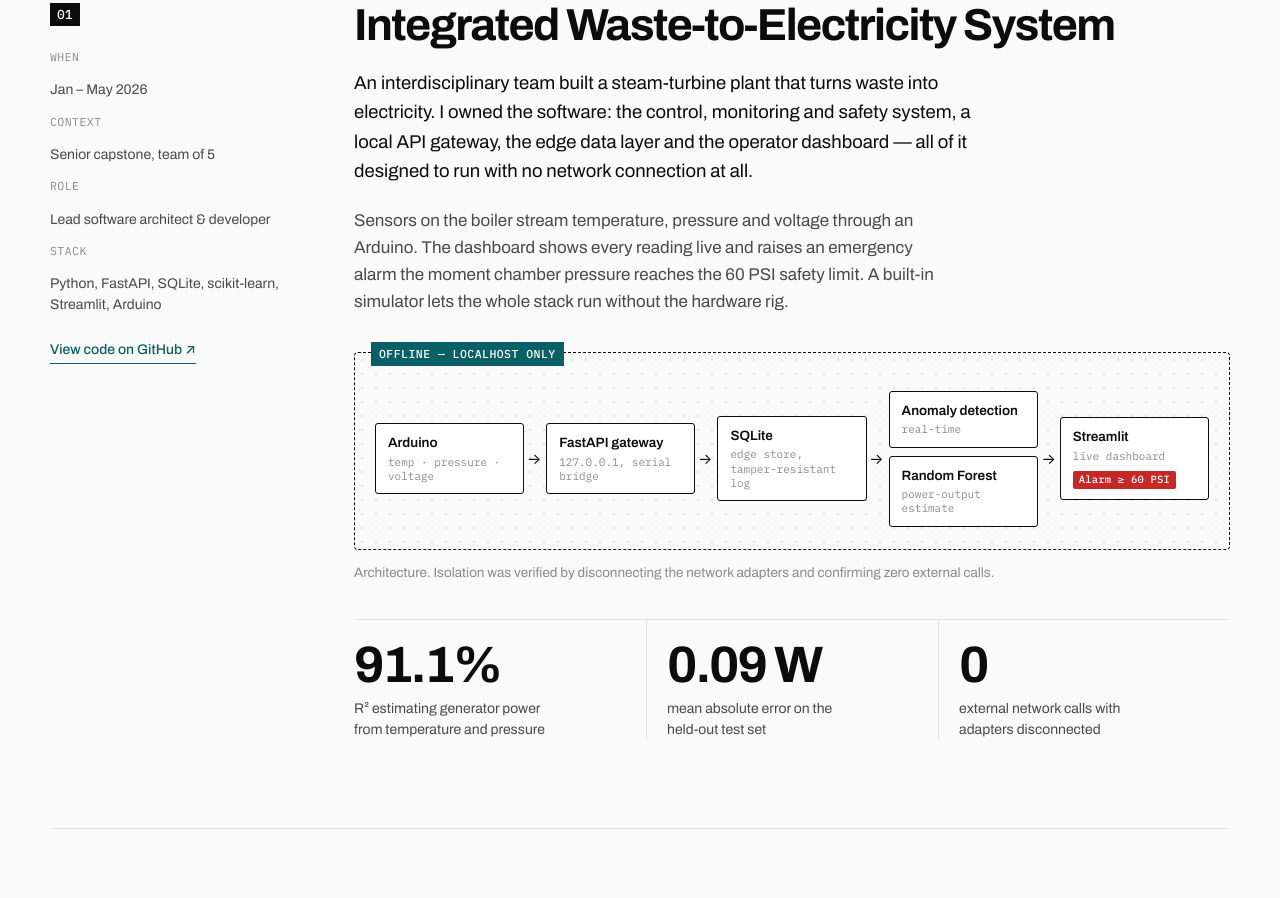
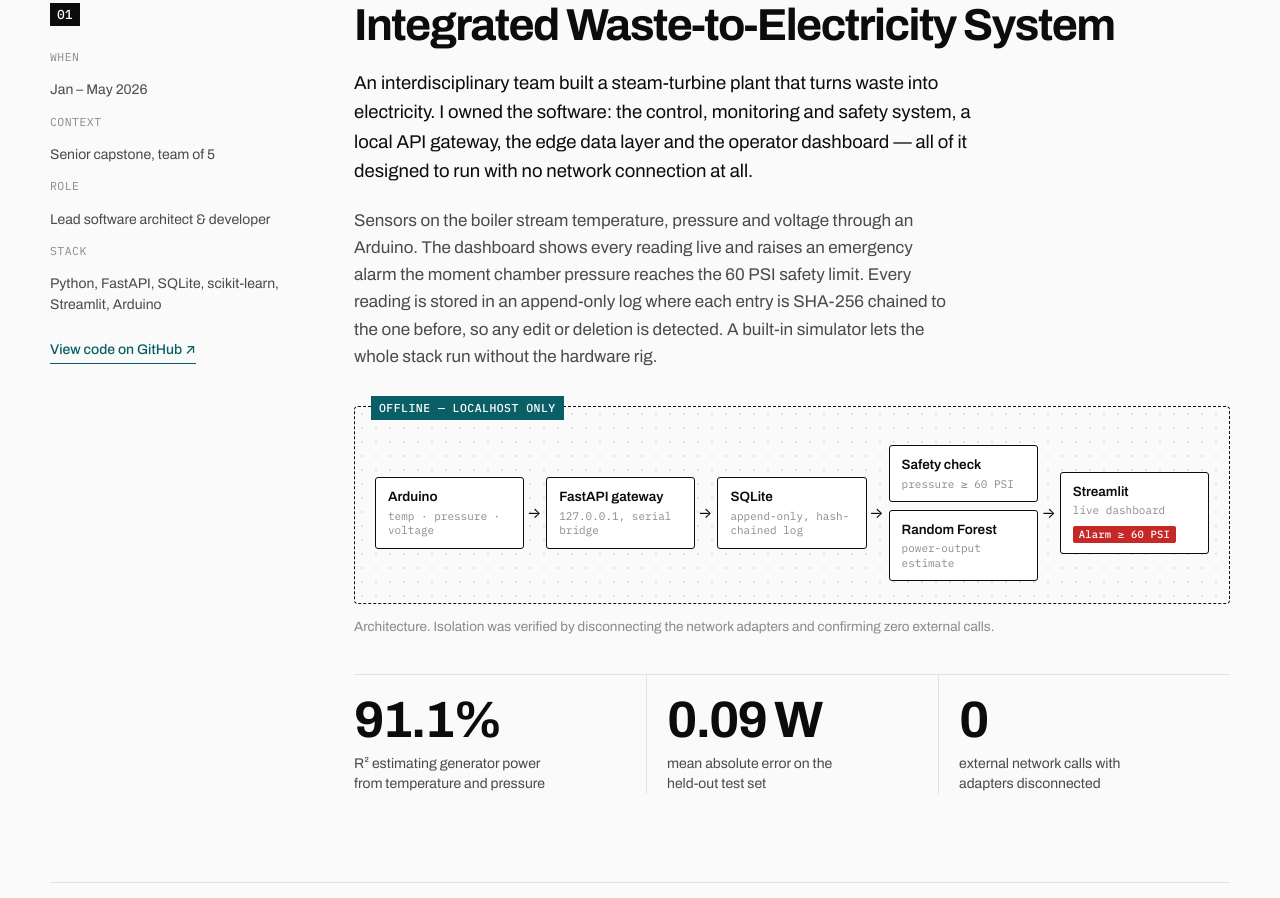
Before and after one commit to O5mu/osama-portfolio, a plain HTML site: page index.html in a window 1280 px wide. Shown: the part 1262-2160 px from the top of the page. Drawn offline with Linux system fonts and the light colour scheme.

Commit message:
Capstone: describe safety alerts and hash-chained log accurately

```diff
--- a/index.html
+++ b/index.html
@@ -93,19 +93,20 @@
           <p>
             Sensors on the boiler stream temperature, pressure and voltage through an Arduino.
             The dashboard shows every reading live and raises an emergency alarm the moment
-            chamber pressure reaches the 60 PSI safety limit. A built-in simulator lets the whole
-            stack run without the hardware rig.
+            chamber pressure reaches the 60 PSI safety limit. Every reading is stored in an
+            append-only log where each entry is SHA-256 chained to the one before, so any edit or
+            deletion is detected. A built-in simulator lets the whole stack run without the hardware rig.
           </p>
 
-          <figure class="diagram" aria-label="System architecture: boiler sensors stream through an Arduino over serial to a localhost FastAPI gateway, which writes to SQLite; anomaly detection and a power-output model read from it and feed a Streamlit dashboard with a 60 PSI pressure alarm. Everything runs inside an offline boundary.">
+          <figure class="diagram" aria-label="System architecture: boiler sensors stream through an Arduino over serial to a localhost FastAPI gateway, which writes to an append-only, hash-chained SQLite log; a pressure safety check and a power-output model read from it and feed a Streamlit dashboard with a 60 PSI pressure alarm. Everything runs inside an offline boundary.">
             <div class="diagram__boundary">
               <span class="diagram__label">Offline — localhost only</span>
               <ol class="diagram__flow">
                 <li><b>Arduino</b><span>temp · pressure · voltage</span></li>
                 <li><b>FastAPI gateway</b><span>127.0.0.1, serial bridge</span></li>
-                <li><b>SQLite</b><span>edge store, tamper-resistant log</span></li>
+                <li><b>SQLite</b><span>append-only, hash-chained log</span></li>
                 <li class="diagram__split">
-                  <div><b>Anomaly detection</b><span>real-time</span></div>
+                  <div><b>Safety check</b><span>pressure &ge; 60 PSI</span></div>
                   <div><b>Random Forest</b><span>power-output estimate</span></div>
                 </li>
                 <li><b>Streamlit</b><span>live dashboard</span><em class="diagram__alarm">Alarm ≥ 60 PSI</em></li>
```
Also changed, not shown: cv.html (+2 -2 lines).
